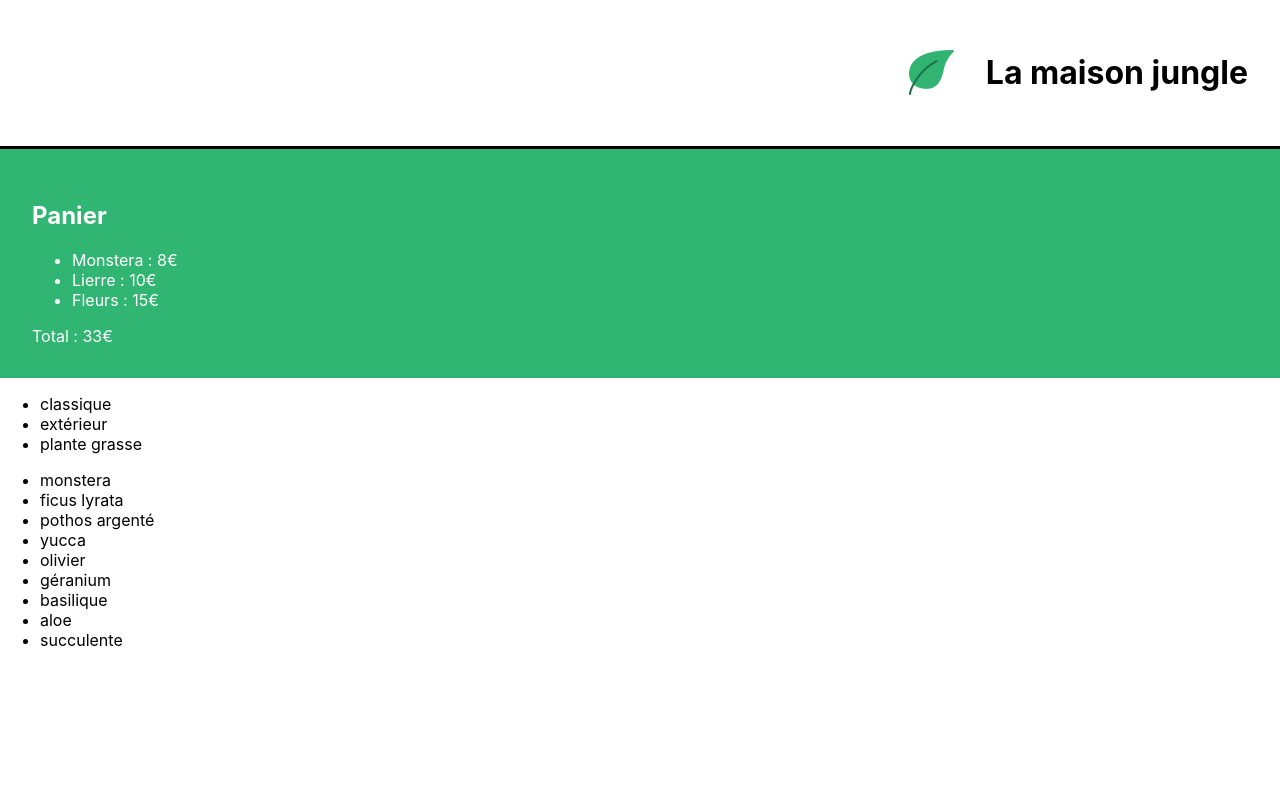
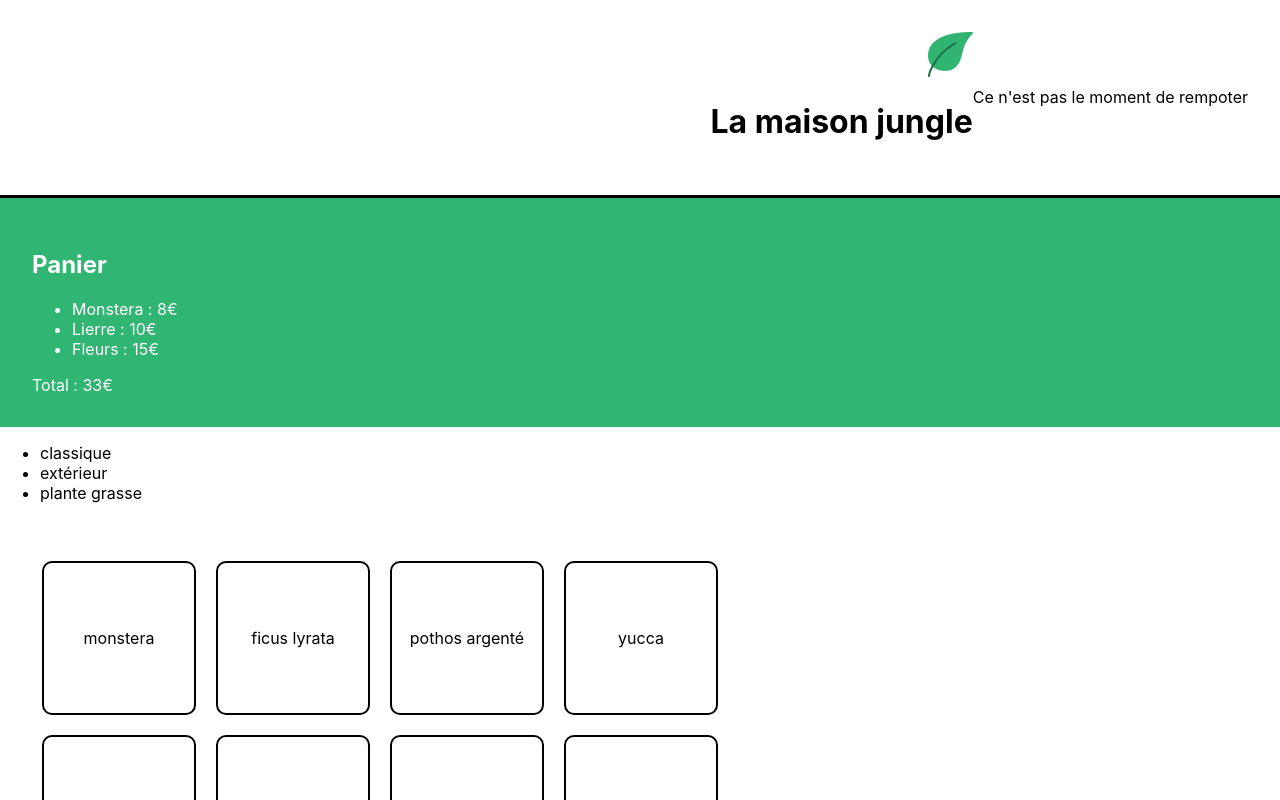
Before and after one commit to MathCod/la-maison-jungle, a React (Create React App) app: page / in a window 1280 px wide. Shown: the top 800 px of the page. Built offline with nearby package versions, Linux system fonts and the light colour scheme.

Commit message:
🎨 shoppingList & ➕ Recommendation.js

```diff
--- a/src/components/banner.js
+++ b/src/components/banner.js
@@ -1,14 +1,18 @@
 import '../styles/banner.css'
 import logo from '../assets/logo.png'
+import Recommandation from './recommendation'
 
 function Banner() {
     const title = 'La maison jungle'
     return (
         <div className='lmj-banner'>
-            <img src={logo} alt='La maison jungle' className='lmj-logo' />
-            <h1 className='lmj-title'>{title}</h1>
+            <div className='lmj-banner-row>'>
+                <img src={logo} alt='La maison jungle' className='lmj-logo' />
+                <h1 className='lmj-title'>{title}</h1>
+            </div>
+            <Recommandation />
         </div>
-        )
+    )
 }
 
 export default Banner
--- /dev/null
+++ b/src/components/recommendation.js
@@ -0,0 +1,11 @@
+function Recommandation() {
+    const currentMonth = new Date().getMonth()
+    const isSpring = currentMonth >= 2 && currentMonth <= 5
+
+    if (!isSpring) {
+        return <div>Ce n'est pas le moment de rempoter</div>
+    }
+    return <div>C'est le printemps, rempotez ! 🌱</div>
+}
+
+export default Recommandation
--- a/src/components/shoppingList.js
+++ b/src/components/shoppingList.js
@@ -1,4 +1,5 @@
 import { plantList } from '../datas/plantList'
+import '../styles/shoppingList.css'
 
 function ShoppingList() {
 	const categories = plantList.reduce(
@@ -14,9 +15,11 @@ function ShoppingList() {
 					<li key={cat}>{cat}</li>
 				))}
 			</ul>
-			<ul>
+			<ul className='lmj-plant-list'>
 				{plantList.map((plant) => (
-					<li key={plant.id}>{plant.name}</li>
+					<li key={plant.id} className='lmj-plant-item'>
+						{plant.name}
+					</li>
 				))}
 			</ul>
 		</div>
--- a/src/datas/plantList.js
+++ b/src/datas/plantList.js
@@ -2,46 +2,55 @@ export const plantList = [
 	{
 		name: 'monstera',
 		category: 'classique',
-		id: '1ed'
+		id: '1ed',
+		isBestSale: true
 	},
 	{
 		name: 'ficus lyrata',
 		category: 'classique',
-		id: '2ab'
+		id: '2ab',
+		isBestSale: false
 	},
 	{
 		name: 'pothos argenté',
 		category: 'classique',
-		id: '3sd'
+		id: '3sd',
+		isBestSale: false
 	},
 	{
 		name: 'yucca',
 		category: 'classique',
-		id: '4kk'
+		id: '4kk',
+		isBestSale: false
 	},
 	{
 		name: 'olivier',
 		category: 'extérieur',
-		id: '5pl'
+		id: '5pl',
+		isBestSale: false
 	},
 	{
 		name: 'géranium',
 		category: 'extérieur',
-		id: '6uo'
+		id: '6uo',
+		isBestSale: false
 	},
 	{
 		name: 'basilique',
 		category: 'extérieur',
-		id: '7ie'
+		id: '7ie',
+		isBestSale: true
 	},
 	{
 		name: 'aloe',
 		category: 'plante grasse',
-		id: '8fp'
+		id: '8fp',
+		isBestSale: false
 	},
 	{
 		name: 'succulente',
 		category: 'plante grasse',
-		id: '9vn'
+		id: '9vn',
+		isBestSale: false
 	}
 ]
--- /dev/null
+++ b/src/styles/shoppingList.css
@@ -0,0 +1,30 @@
+.lmj-plant-list {
+	list-style-type: none;
+	padding: 32px;
+	display: flex;
+	flex-wrap: wrap;
+	max-width: 800px;
+}
+
+.lmj-plant-item {
+	border: solid 2px black;
+	border-radius: 10px;
+	height: 150px;
+	width: 150px;
+	margin: 10px;
+	display: flex;
+	align-items: center;
+	justify-content: center;
+	flex-direction: column;
+	position: relative;
+}
+
+.lmj-sales {
+	position: absolute;
+	right: 0px;
+	top: 10px;
+	font-weight: 500;
+	color: white;
+	padding: 5px 10px;
+	background-color: #31b572;
+}
```
